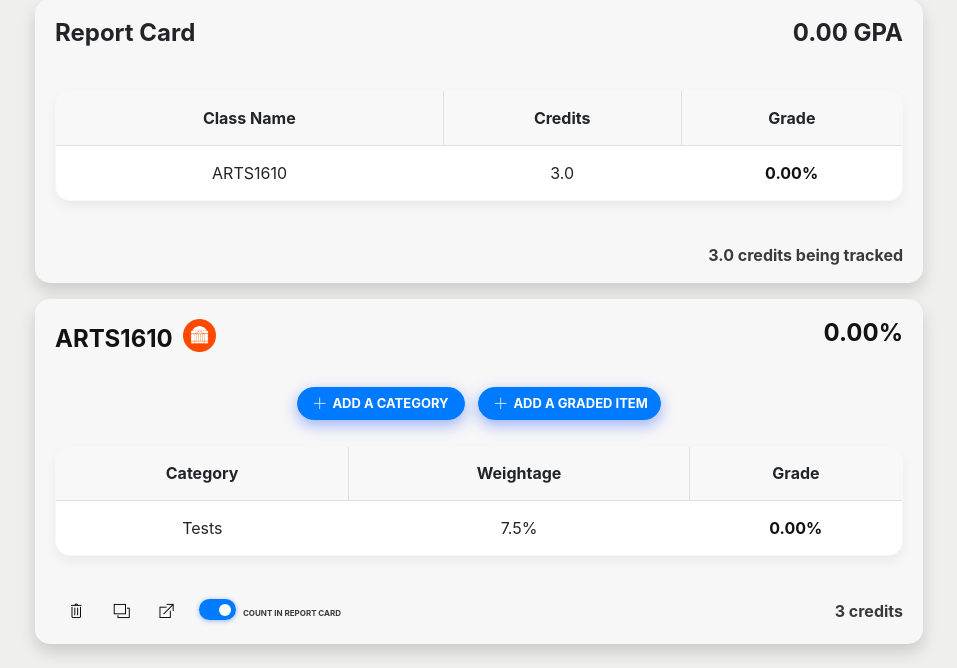
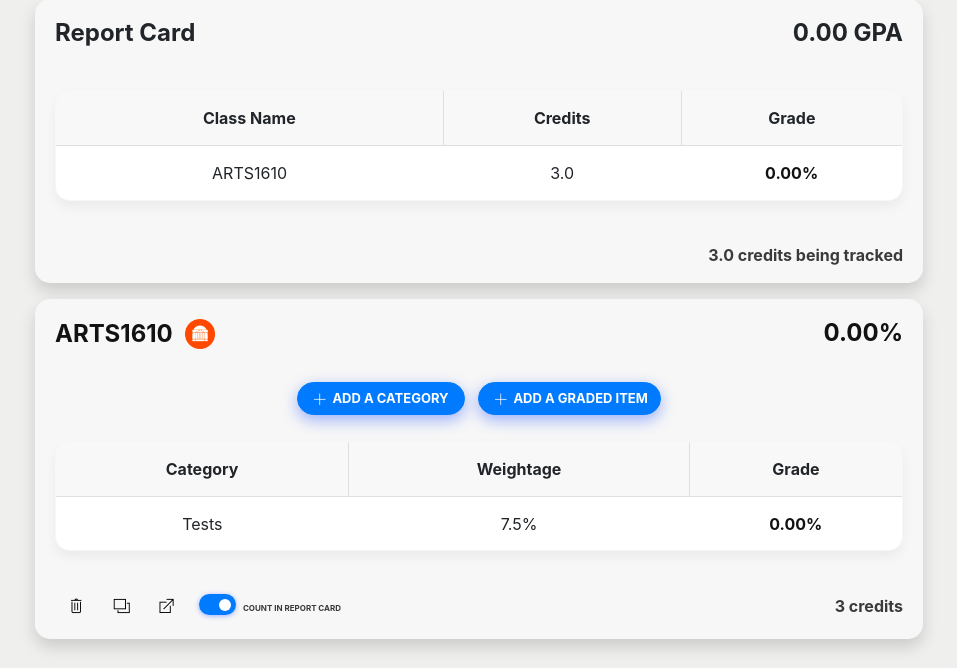
Before and after one commit to rahatmaini/Gradetrackr, a Django app: page /dashboard/ in a window 1280 px wide. Shown: the part 205-873 px from the top of the page, without its empty margins (161-1118 px from the left). Run offline with Django 3.2, Linux system fonts and the light colour scheme; a user stored in the database is signed in; data comes from the database, SQL or seed files in the repository; both versions use the stored data as it was after the commit; some libraries are stand-ins or nearby versions.

Commit message:
Rotunda icon resized and realigned

```diff
--- a/gradetracker/static/gradetracker/lightStyle.css
+++ b/gradetracker/static/gradetracker/lightStyle.css
@@ -1543,11 +1543,11 @@ div.horizontalgap {
 
   .rotunda {
 	background: url('uva_logo_2.png');
-	background-size: 33px;
-    height: 33px;
-	width: 33px;
+	background-size: 30px;
+    height: 30px;
+	width: 30px;
 	filter: brightness(110%);
-	margin-left: 0.5%;
+	margin-left: 0.75%;
 	display:inline-block;
 }
 .rotunda2 {
--- a/gradetracker/templates/gradetracker/dashboard.html
+++ b/gradetracker/templates/gradetracker/dashboard.html
@@ -216,7 +216,7 @@
                     <!-- List all the courses associated with a user -->
                     <a href="{% url 'gradetracker:course_overview' course_id=course.id%}" class="mainLogo"> <h4 class="card-title darkMode" style="font-size:1.5em"><b>{{ course.name }}
                       {% if course.Verified_Class %}
-                       <span id="verification" class="rotunda" style="vertical-align: -5px;" title="This is a verified UVA course"></span>
+                       <span id="verification" class="rotunda" style="vertical-align: -7px;" title="This is a verified UVA course"></span>
                        {% endif %}
 
                       {% if not course.avgGrade == None %}
```
Also changed, not shown: gradetracker/static/gradetracker/style.css (+4 -4 lines), db.sqlite3.
